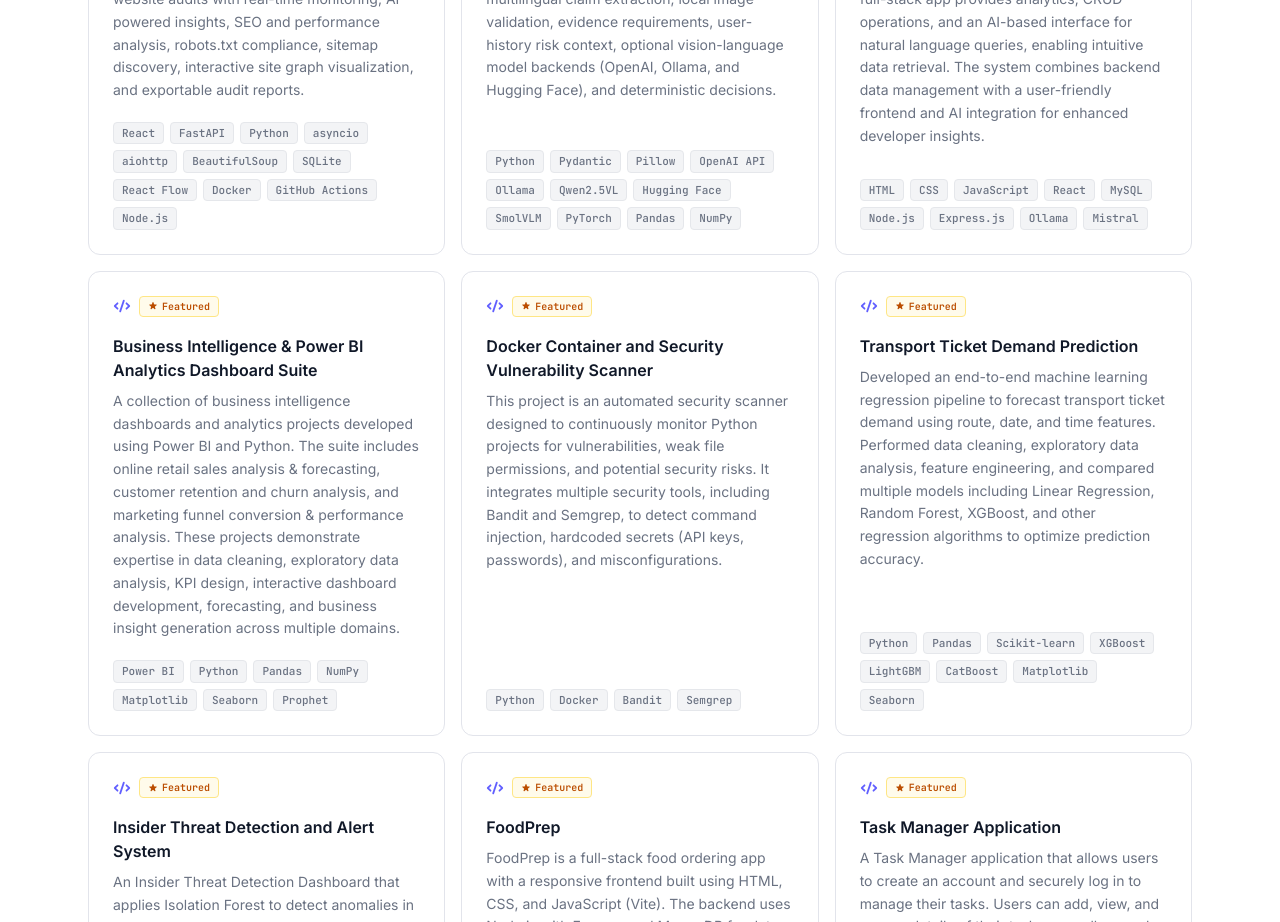
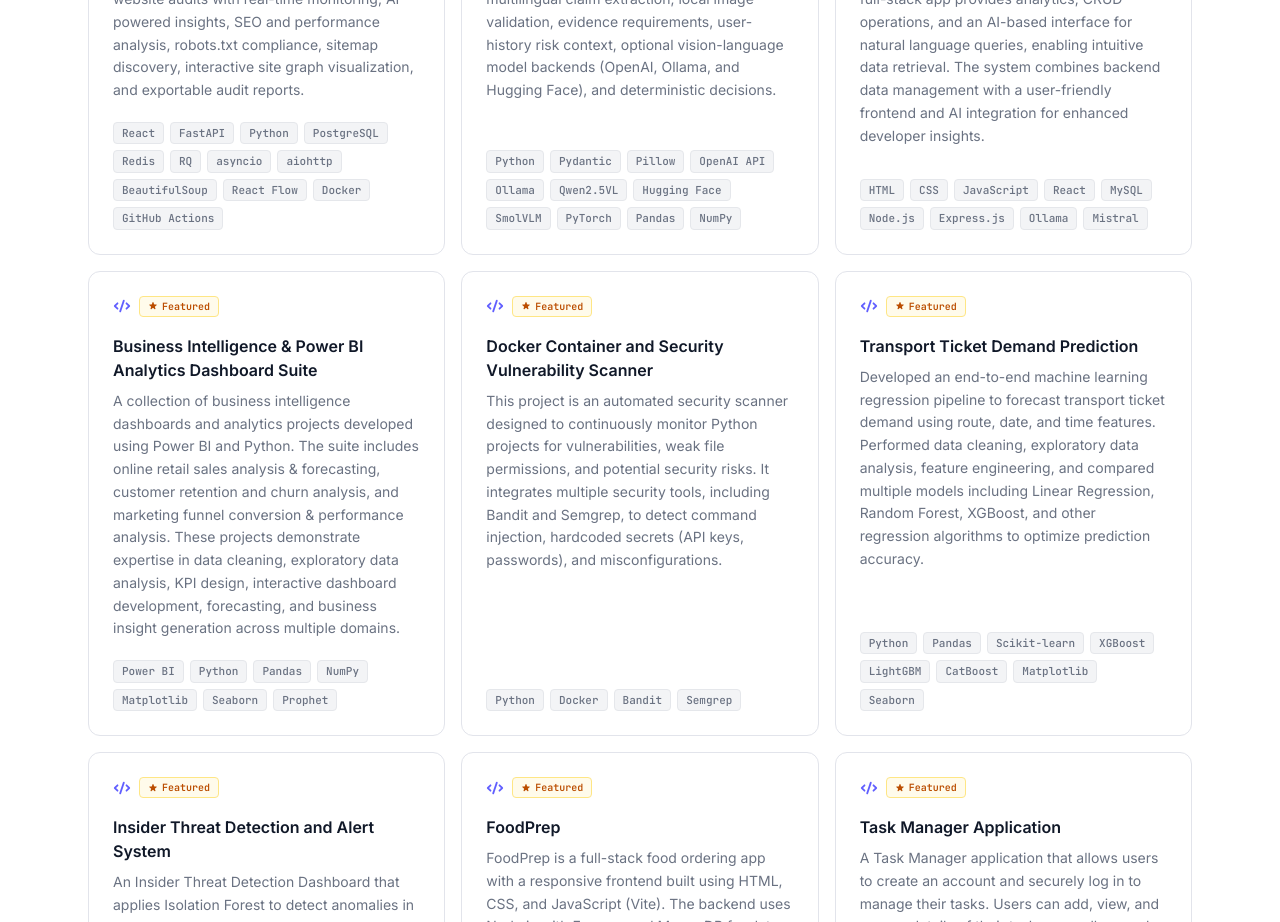
Before and after one commit to BarathThanigai/My_Portfolio_Website, a React (Vite) app: page / in a window 1280 px wide. Shown: the part 3100-4022 px from the top of the page. Built offline with nearby package versions, Linux system fonts and the light colour scheme.

Commit message:
Updated tech stack for webscope

```diff
--- a/src/data/projects.js
+++ b/src/data/projects.js
@@ -3,7 +3,7 @@ export const projects = [
     id: 1,
     title: 'WebScope – Website Intelligence & Audit Platform',
     description: 'WebScope is a Website Intelligence & Audit Platform that enables authenticated users to perform high-performance asynchronous website audits with real-time monitoring, AI-powered insights, SEO and performance analysis, robots.txt compliance, sitemap discovery, interactive site graph visualization, and exportable audit reports.',
-    tech: ['React', 'FastAPI', 'Python', 'asyncio', 'aiohttp', 'BeautifulSoup', 'SQLite', 'React Flow', 'Docker', 'GitHub Actions','Node.js'],
+    tech: ['React','FastAPI','Python','PostgreSQL','Redis','RQ','asyncio','aiohttp','BeautifulSoup','React Flow','Docker','GitHub Actions'],
     github: 'https://github.com/BarathThanigai/Concurrent_Web_Crawler',
     live: 'https://concurrent-web-crawler.vercel.app/',
     featured: true,
```
